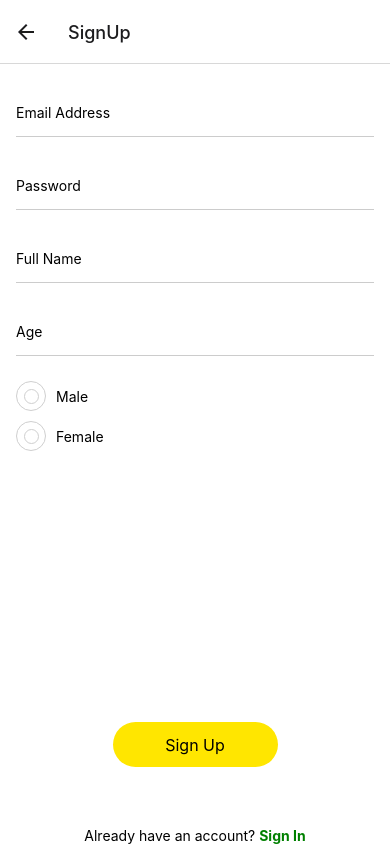
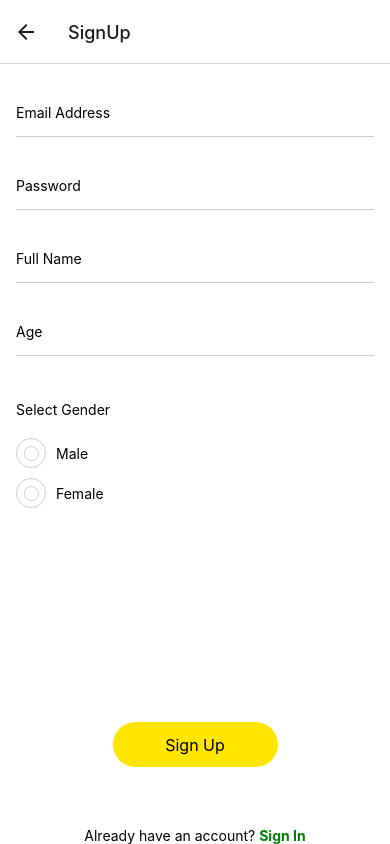
Before and after one commit to Uchchash346/Notes-App-using-React-Native, a React Native app: screen /SignUp in a window 390 px wide. Built offline with nearby package versions, Linux system fonts and the light colour scheme.

Commit message:
Signup page completed

```diff
--- a/src/screens/signup.jsx
+++ b/src/screens/signup.jsx
@@ -15,6 +15,9 @@ export default function SignUp() {
                 <Input placeholder="Password" secureTextEntry />
                 <Input placeholder="Full Name" />
                 <Input placeholder="Age" />
+                <View style={{ marginVertical: 20 }}>
+                    <Text>Select Gender</Text>
+                </View>
                 {genderOptions.map((option) => {
                     const selected = option === gender;
                     return (
```
